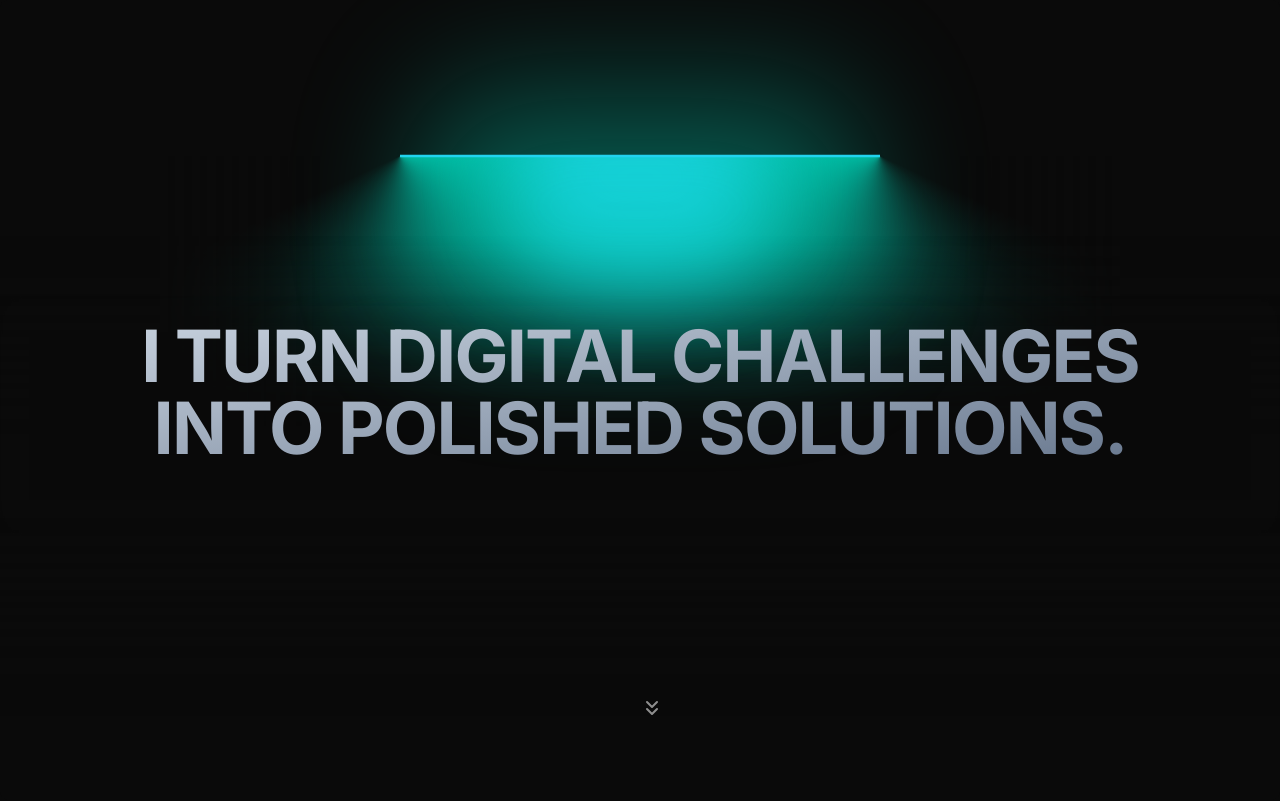
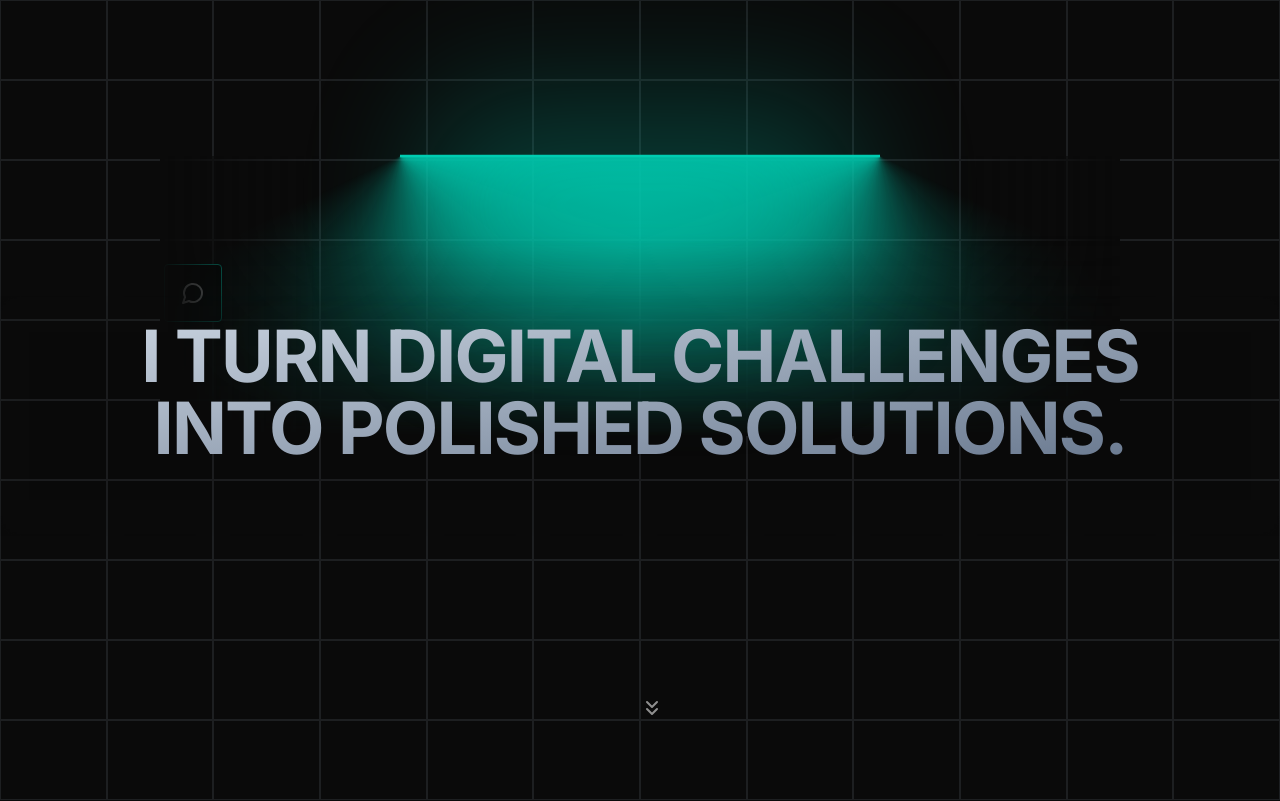
Before and after one commit to MartySalade/Portfolio, a Next.js app: page / in a window 1280 px wide. Shown: the top 801 px of the page. Built offline with nearby package versions, Linux system fonts and the light colour scheme.

Commit message:
feat: :bug: amélioration hero section

```diff
--- a/package.json
+++ b/package.json
@@ -27,6 +27,7 @@
     "react-dom": "^18",
     "react-hook-form": "^7.50.0",
     "react-use": "^17.5.0",
+    "sharp": "^0.33.2",
     "sonner": "^1.4.0",
     "tailwind-merge": "^2.2.1",
     "tailwindcss-animate": "^1.0.7",
--- a/src/components/Hero/index.tsx
+++ b/src/components/Hero/index.tsx
@@ -1,11 +1,52 @@
-import { motion } from "framer-motion";
-import { ChevronsDown } from "lucide-react";
+import {
+  AnimatePresence,
+  motion,
+  useScroll,
+  useSpring,
+  useTransform,
+} from "framer-motion";
+import { ChevronsDown, MessageCircle } from "lucide-react";
 import Link from "next/link";
 
 import { LampContainer } from "@/components/ui/lamp";
+import { cn } from "@/lib/utils";
+import { useState, useRef, useEffect } from "react";
 
 export function Hero() {
+  const ref = useRef(null);
+  const { scrollYProgress } = useScroll({
+    target: ref,
+    offset: ["start start", "end start"],
+  });
+
+  const springConfig = { stiffness: 300, damping: 30, bounce: 100 };
+  const scale = useSpring(
+    useTransform(scrollYProgress, [0, 1], [1, 3.5]),
+    springConfig
+  );
+  const opacity = useSpring(
+    useTransform(scrollYProgress, [0, 0.8], [0.2, 0]),
+    springConfig
+  );
+  const rotateZ = useSpring(
+    useTransform(scrollYProgress, [0, 0.2], [10, 0]),
+    springConfig
+  );
+  const translateY = useSpring(
+    useTransform(scrollYProgress, [0, 1], [200, 600])
+  );
+  const translateX = useSpring(
+    useTransform(scrollYProgress, [0, 1], [100, 200])
+  );
+
   return (
+    <div ref={ref}>
+      <motion.div
+        style={{ translateY, translateX }}
+        className="p-4 bg-black border-lamp rounded border w-fit shadow absolute top-16 left-16"
+      >
+        <MessageCircle />
+      </motion.div>
       <LampContainer>
         <motion.h1
           initial={{ opacity: 0.5, y: 100 }}
@@ -36,5 +77,109 @@ export function Hero() {
           </Link>
         </motion.div>
       </LampContainer>
+      <motion.div
+        style={{ scale, opacity }}
+        className="z-[-1] grid grid-cols-12 gap-0 absolute top-0 left-0 w-screen h-screen opacity-10"
+      >
+        {[...Array(120)].map((_, index) => (
+          <div key={index} className="border border-gray-500" />
+        ))}
+      </motion.div>
+    </div>
   );
 }
+
+export const Illustration = ({ mouseEnter }: { mouseEnter: boolean }) => {
+  const stars = 1000;
+  const columns = 50;
+
+  const [glowingStars, setGlowingStars] = useState<number[]>([]);
+
+  const highlightedStars = useRef<number[]>([]);
+
+  useEffect(() => {
+    const interval = setInterval(() => {
+      highlightedStars.current = Array.from({ length: 5 }, () =>
+        Math.floor(Math.random() * stars)
+      );
+      setGlowingStars([...highlightedStars.current]);
+    }, 3000);
+
+    return () => clearInterval(interval);
+  }, []);
+
+  return (
+    <div
+      className="h-48 p-1 w-full"
+      style={{
+        display: "grid",
+        gridTemplateColumns: `repeat(${columns}, 1fr)`,
+        gap: `1px`,
+      }}
+    >
+      {[...Array(stars)].map((_, starIdx) => {
+        const isGlowing = glowingStars.includes(starIdx);
+        const delay = (starIdx % 10) * 0.1;
+        const staticDelay = starIdx * 0.01;
+        return (
+          <div
+            key={`matrix-col-${starIdx}}`}
+            className="relative flex items-center justify-center"
+          >
+            <Star
+              isGlowing={mouseEnter ? true : isGlowing}
+              delay={mouseEnter ? staticDelay : delay}
+            />
+            {mouseEnter && <Glow delay={staticDelay} />}
+            <AnimatePresence mode="wait">
+              {isGlowing && <Glow delay={delay} />}
+            </AnimatePresence>
+          </div>
+        );
+      })}
+    </div>
+  );
+};
+
+const Star = ({ isGlowing, delay }: { isGlowing: boolean; delay: number }) => {
+  return (
+    <motion.div
+      key={delay}
+      initial={{
+        scale: 1,
+      }}
+      animate={{
+        scale: isGlowing ? [1, 1.2, 2.5, 2.2, 1.5] : 1,
+        background: isGlowing ? "#fff" : "#666",
+      }}
+      transition={{
+        duration: 2,
+        ease: "easeInOut",
+        delay: delay,
+      }}
+      className={cn("bg-[#666] h-[1px] w-[1px] rounded-full relative z-20")}
+    ></motion.div>
+  );
+};
+
+const Glow = ({ delay }: { delay: number }) => {
+  return (
+    <motion.div
+      initial={{
+        opacity: 0,
+      }}
+      animate={{
+        opacity: 1,
+      }}
+      transition={{
+        duration: 2,
+        ease: "easeInOut",
+        delay: delay,
+      }}
+      exit={{
+        opacity: 0,
+      }}
+      className="absolute  left-1/2 -translate-x-1/2 z-10 h-[4px] w-[4px] rounded-full bg-blue-500 blur-[1px] shadow-2xl shadow-blue-400"
+    />
+  );
+};
--- a/src/components/ui/lamp.tsx
+++ b/src/components/ui/lamp.tsx
@@ -14,7 +14,7 @@ export const LampContainer = ({
   return (
     <div
       className={cn(
-        "relative flex min-h-screen flex-col items-center justify-center overflow-hidden bg-background w-full rounded-md z-0",
+        "relative flex min-h-screen flex-col items-center justify-center overflow-hidden w-full rounded-md z-0",
         className
       )}
     >
@@ -51,19 +51,13 @@ export const LampContainer = ({
           <div className="absolute  w-40 h-[100%] right-0 bg-background  bottom-0 z-20 [mask-image:linear-gradient(to_left,white,transparent)]" />
           <div className="absolute  w-[100%] right-0 bg-background h-40 bottom-0 z-20 [mask-image:linear-gradient(to_top,white,transparent)]" />
         </motion.div>
-        <div className="absolute top-1/2 h-48 w-full translate-y-12 scale-x-150 bg-background blur-2xl"></div>
+        <div className="absolute top-1/2 h-48 w-full translate-y-12 scale-x-150  blur-2xl"></div>
         <div className="absolute top-1/2 z-50 h-48 w-full bg-transparent opacity-10 backdrop-blur-md"></div>
-        <div className="absolute inset-auto z-50 h-36 w-[28rem] -translate-y-1/2 rounded-full bg-lamp opacity-50 blur-3xl"></div>
-        <motion.div
-          initial={{ width: "8rem" }}
-          whileInView={{ width: "16rem" }}
-          transition={{
-            delay: 0.3,
-            duration: 0.8,
-            ease: "easeInOut",
-          }}
-          className="absolute inset-auto z-30 h-36 w-64 -translate-y-[6rem] rounded-full bg-cyan-400 blur-2xl"
-        ></motion.div>
+
+        {/* ABOVE BAR GLOW */}
+        <div className="absolute inset-auto z-50 h-36 w-[28rem] -translate-y-1/2 rounded-full bg-lamp opacity-30 blur-3xl" />
+
+        {/* MAIN BAR */}
         <motion.div
           initial={{ width: "15rem" }}
           whileInView={{ width: "30rem" }}
@@ -72,10 +66,10 @@ export const LampContainer = ({
             duration: 0.8,
             ease: "easeInOut",
           }}
-          className="absolute inset-auto z-50 h-0.5 w-[30rem] -translate-y-[7rem] bg-cyan-400 "
+          className="absolute inset-auto z-50 h-0.5 w-[30rem] -translate-y-[7rem] bg-lamp"
         ></motion.div>
 
-        <div className="absolute inset-auto z-40 h-44 w-full -translate-y-[12.5rem] bg-background "></div>
+        <div className="absolute inset-auto z-40 h-44 w-full -translate-y-[12.5rem]" />
       </div>
 
       <div className="relative z-50 flex -translate-y-80 flex-col items-center px-5">
```
Also changed, not shown: 1 other file (tests, documents, lock files or other folders). Lines whose indentation alone changed are shown as unchanged.
